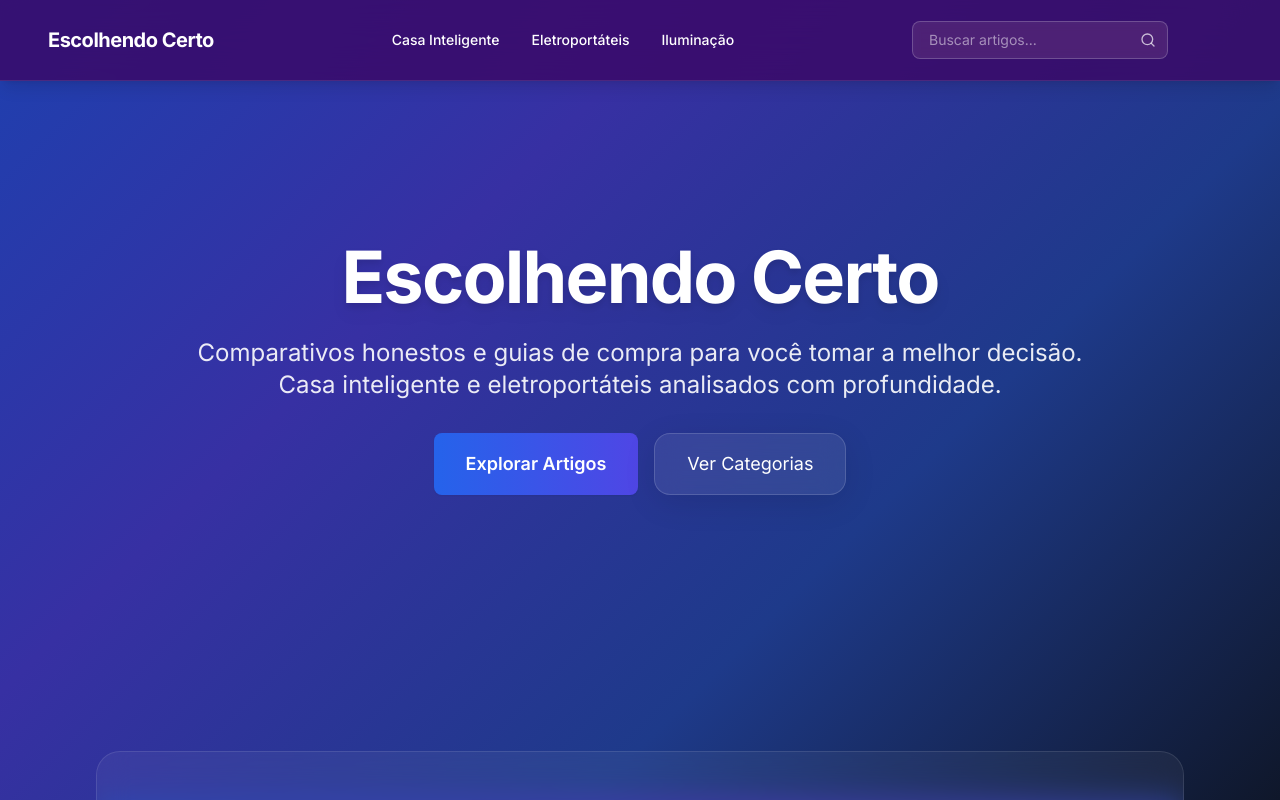
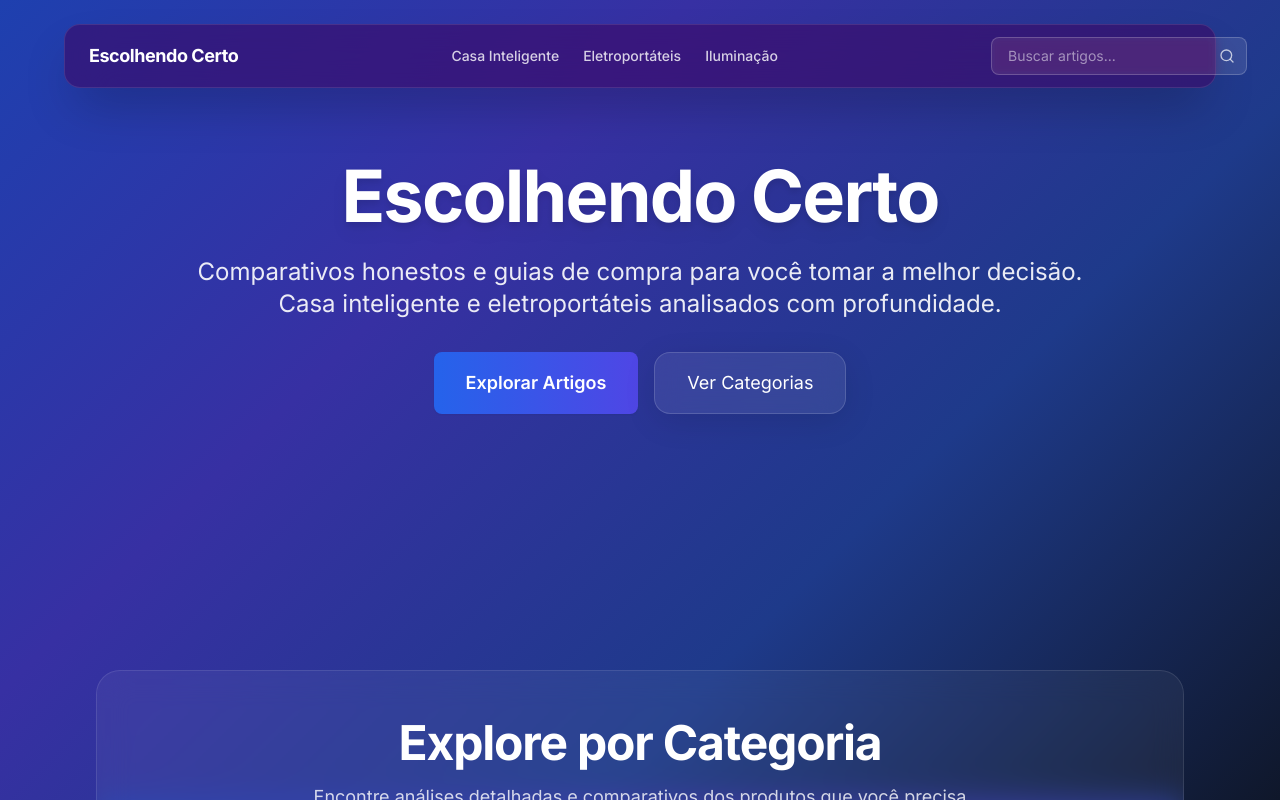
Before and after one commit to evertonpithanjr/escolha-certa, a Next.js app: page / in a window 1280 px wide. Shown: the top 800 px of the page. Built offline with nearby package versions, Linux system fonts and the light colour scheme.

Commit message:
Transforma o Header em um menu flutuante minimalista

```diff
--- a/components/Header.tsx
+++ b/components/Header.tsx
@@ -3,45 +3,45 @@ import SearchBar from './SearchBar';
 
 export default function Header() {
   return (
-    <header className="sticky top-0 z-50 w-full bg-purple-950/80 backdrop-blur-xl border-b border-white/10 shadow-lg">
-      <div className="px-6 lg:px-12 h-20 flex items-center justify-between max-w-[1920px] mx-auto">
+    <div className="fixed top-6 left-1/2 -translate-x-1/2 z-50 w-[95%] max-w-6xl">
+      <header className="bg-purple-950/60 backdrop-blur-xl border border-white/10 rounded-2xl shadow-2xl px-6 py-3 flex items-center justify-between gap-4">
 
-        {/* Logo */}
+        {/* Logo / Nome */}
         <Link
           href="/"
-          className="text-xl font-bold text-white tracking-tight hover:text-blue-300 transition-colors"
+          className="text-lg font-bold text-white tracking-tight hover:text-blue-300 transition-colors shrink-0"
         >
           Escolhendo Certo
         </Link>
 
-        {/* Links de Navegação */}
-        <nav className="hidden md:flex items-center gap-8">
+        {/* Categorias */}
+        <nav className="hidden md:flex items-center gap-6">
           <Link
             href="/categoria/casa-inteligente"
-            className="text-sm font-medium text-white hover:text-blue-300 transition-colors"
+            className="text-sm font-medium text-white/80 hover:text-white transition-colors"
           >
             Casa Inteligente
           </Link>
           <Link
             href="/categoria/eletroportateis"
-            className="text-sm font-medium text-white hover:text-blue-300 transition-colors"
+            className="text-sm font-medium text-white/80 hover:text-white transition-colors"
           >
             Eletroportáteis
           </Link>
           <Link
             href="/categoria/iluminacao"
-            className="text-sm font-medium text-white hover:text-blue-300 transition-colors"
+            className="text-sm font-medium text-white/80 hover:text-white transition-colors"
           >
             Iluminação
           </Link>
         </nav>
 
         {/* Barra de Busca */}
-        <div className="w-full max-w-xs">
+        <div className="w-full max-w-[200px] shrink-0">
           <SearchBar />
         </div>
 
-      </div>
-    </header>
+      </header>
+    </div>
   );
 }
```
